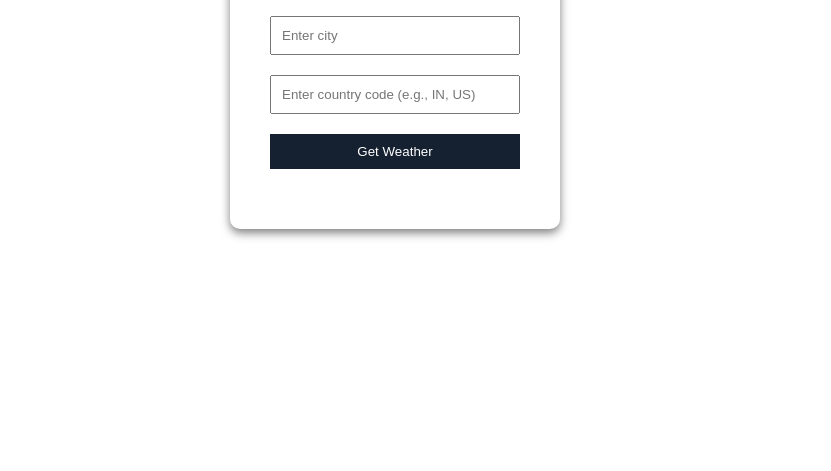
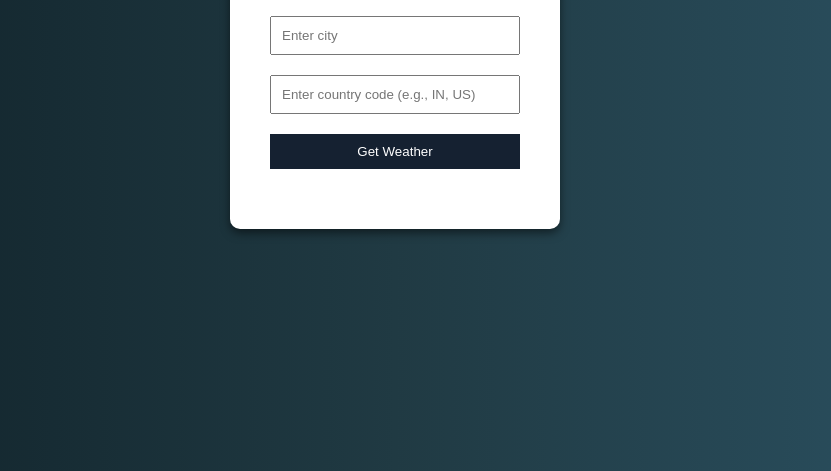
Before and after one commit to Ramitdas/weather-app, a plain HTML site: page index.html in a window 1280 px wide. Shown: the part 345-816 px from the top of the page, without its empty margins (245-1076 px from the left). Drawn offline with Linux system fonts and the light colour scheme.

Commit message:
Update style.css

```diff
--- a/style.css
+++ b/style.css
@@ -1,6 +1,6 @@
 body {
     font-family: Arial, sans-serif;
-    background: inear-gradient(to right, #0f2027, #203a43, #2c5364);
+    background: linear-gradient(to right, #0f2027, #203a43, #2c5364);
     display: flex;
     justify-content: center;
     align-items: center;
```
